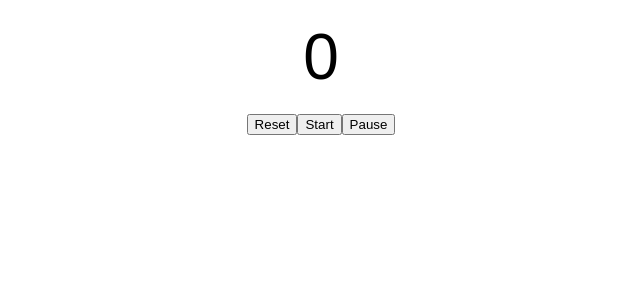
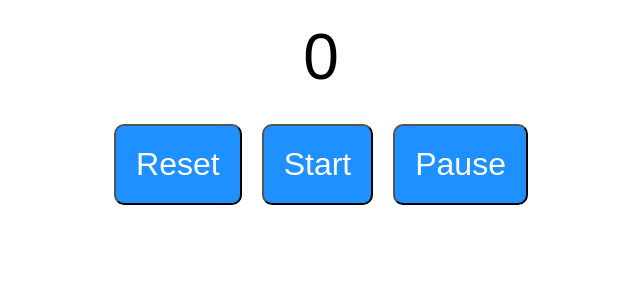
Before and after one commit to josephsenyonjo25/react-stop-watch, a React (Create React App) app: page / in a window 1280 px wide. Shown: the top 300 px of the page, without its empty margins (319-959 px from the left). Built offline with nearby package versions, Linux system fonts and the light colour scheme.

Commit message:
added styling to buttons

```diff
--- a/src/App.css
+++ b/src/App.css
@@ -1,41 +1,4 @@
-/*.App {
-  text-align: center;
-}
 
-.App-logo {
-  height: 40vmin;
-  pointer-events: none;
-}
-
-@media (prefers-reduced-motion: no-preference) {
-  .App-logo {
-    animation: App-logo-spin infinite 20s linear;
-  }
-}
-
-.App-header {
-  background-color: #282c34;
-  min-height: 100vh;
-  display: flex;
-  flex-direction: column;
-  align-items: center;
-  justify-content: center;
-  font-size: calc(10px + 2vmin);
-  color: white;
-}
-
-.App-link {
-  color: #61dafb;
-}
-
-@keyframes App-logo-spin {
-  from {
-    transform: rotate(0deg);
-  }
-  to {
-    transform: rotate(360deg);
-  }
-}*/
 .Stopwatch{
   display: flex;
   flex-direction: column;
@@ -46,3 +9,12 @@
   font-size: 4em;
   margin:20px;
 }
+
+button{
+  background-color: dodgerblue;
+  color:white;
+  margin: 10px;
+  padding: 20px;
+  font-size: 2em;
+  border-radius: 10px;
+}
```
